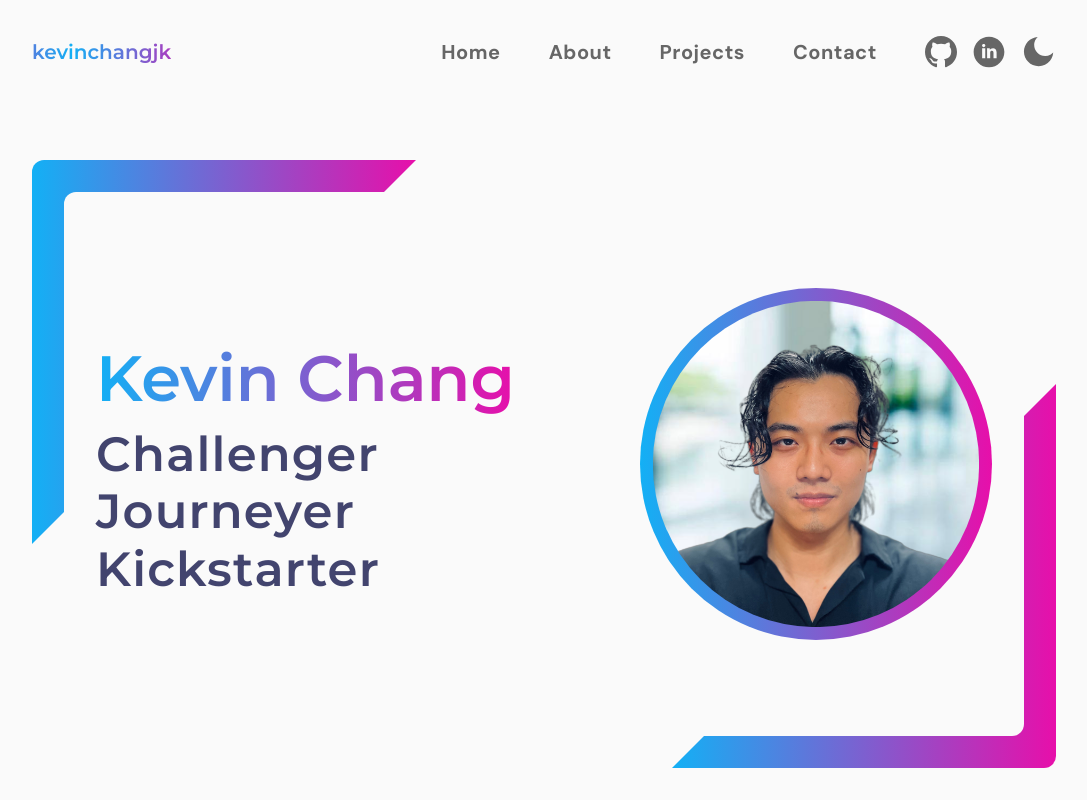
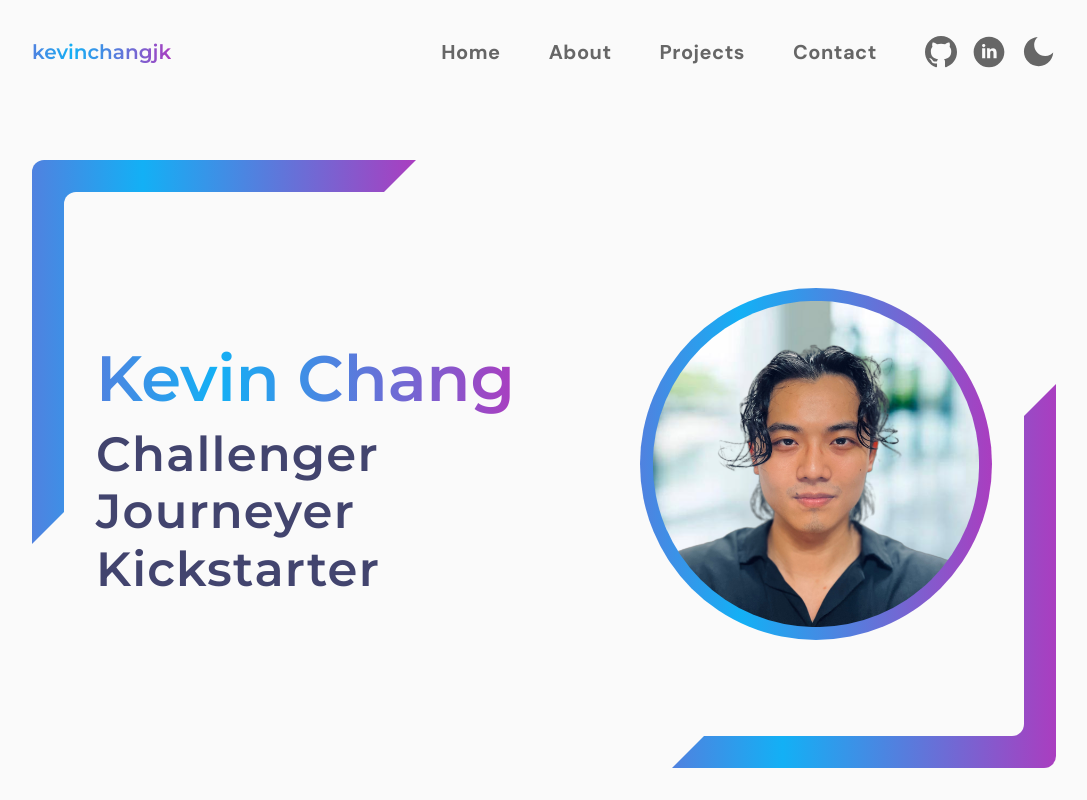
Before and after one commit to kevinchangjk/portfolio, a Next.js app: page / in a window 1280 px wide. Shown: the top 800 px of the page, without its empty margins (96-1183 px from the left). Built offline with nearby package versions, Linux system fonts and the light colour scheme.

Commit message:
profile: animate profile plus mainframe

```diff
--- a/components/MainFrame.tsx
+++ b/components/MainFrame.tsx
@@ -1,6 +1,12 @@
 import { Box, useColorModeValue } from "@chakra-ui/react";
 
-export default function MainFrame({ gradient }: { gradient: string }) {
+export default function MainFrame({
+  gradient,
+  animation,
+}: {
+  gradient: string;
+  animation: string;
+}) {
   const length = {
     base: "12rem",
     sm: "3xs",
@@ -39,6 +45,9 @@ export default function MainFrame({ gradient }: { gradient: string }) {
         zIndex="base"
         roundedTopLeft="xl"
         bgImage={gradient}
+        bgSize="300% 100%"
+        bgPosition="left"
+        animation={animation}
       />
       <Box
         position="absolute"
@@ -73,6 +82,9 @@ export default function MainFrame({ gradient }: { gradient: string }) {
         zIndex="base"
         roundedBottomRight="xl"
         bgImage={gradient}
+        bgSize="300% 100%"
+        bgPosition="right"
+        animation={animation}
       />
       <Box
         position="absolute"
--- a/components/Profile.tsx
+++ b/components/Profile.tsx
@@ -3,16 +3,29 @@ import {
   Heading,
   Image,
   VStack,
+  keyframes,
   useMediaQuery,
 } from "@chakra-ui/react";
 import profile from "@/data/profile.json";
 import MainFrame from "./MainFrame";
-import { getGradient } from "@/utils/gradient";
+import { getGradientFlow } from "@/utils/gradient";
 import { useAppContext } from "@/context/state";
 
 const { name, tagline } = profile;
+const shift = keyframes`
+    from {
+      background-position: 100% 50%;
+    }
+    to {
+      background-position: 0% 50%;
+    }
+  `;
+
+const gradientFlowAnimation = `${shift} 5s linear infinite`;
 
 export default function Profile() {
+  const { gradientTheme } = useAppContext();
+  const gradient = getGradientFlow(gradientTheme, "to right");
   const [isMobile] = useMediaQuery("(max-width: 1090px)");
 
   function displayAcrostic(acrostic: string[]) {
@@ -45,12 +58,11 @@ export default function Profile() {
           fontWeight="semibold"
           letterSpacing="normal"
           lineHeight="full"
-          background={gradient}
-          backgroundClip="text"
+          bgImage={gradient}
+        bgSize="300% 100%"
+          bgClip="text"
           textColor="transparent"
-          style={{
-            transition: "background 3s ease",
-          }}
+          animation={gradientFlowAnimation}
         >
           {name}
         </Heading>
@@ -83,6 +95,8 @@ export default function Profile() {
         objectFit="cover"
         borderRadius="full"
         bgGradient={gradient}
+        bgSize="300% 100%"
+        animation={gradientFlowAnimation}
       />
     );
   }
@@ -127,8 +141,6 @@ export default function Profile() {
       );
     }
   }
-  const { gradientTheme } = useAppContext();
-  const gradient = getGradient(gradientTheme, "to right");
 
   return (
     <HStack
@@ -142,7 +154,7 @@ export default function Profile() {
       }}
       justifyContent="center"
     >
-      <MainFrame gradient={gradient} />
+      <MainFrame gradient={gradient} animation={gradientFlowAnimation}/>
       {displayProfile()}
     </HStack>
   );
```
